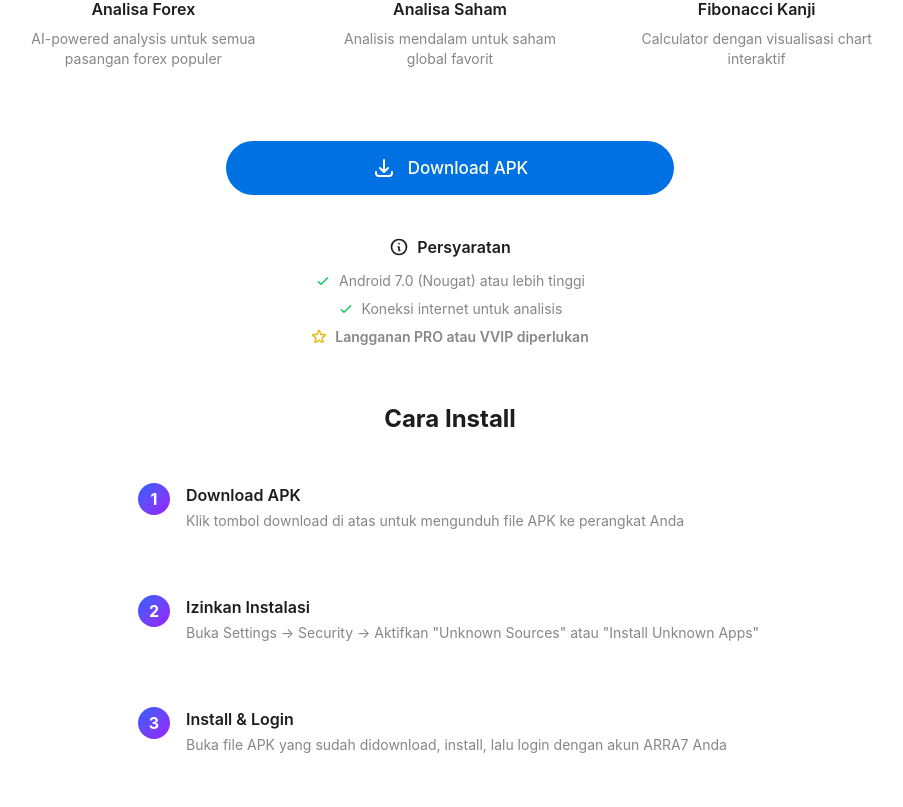
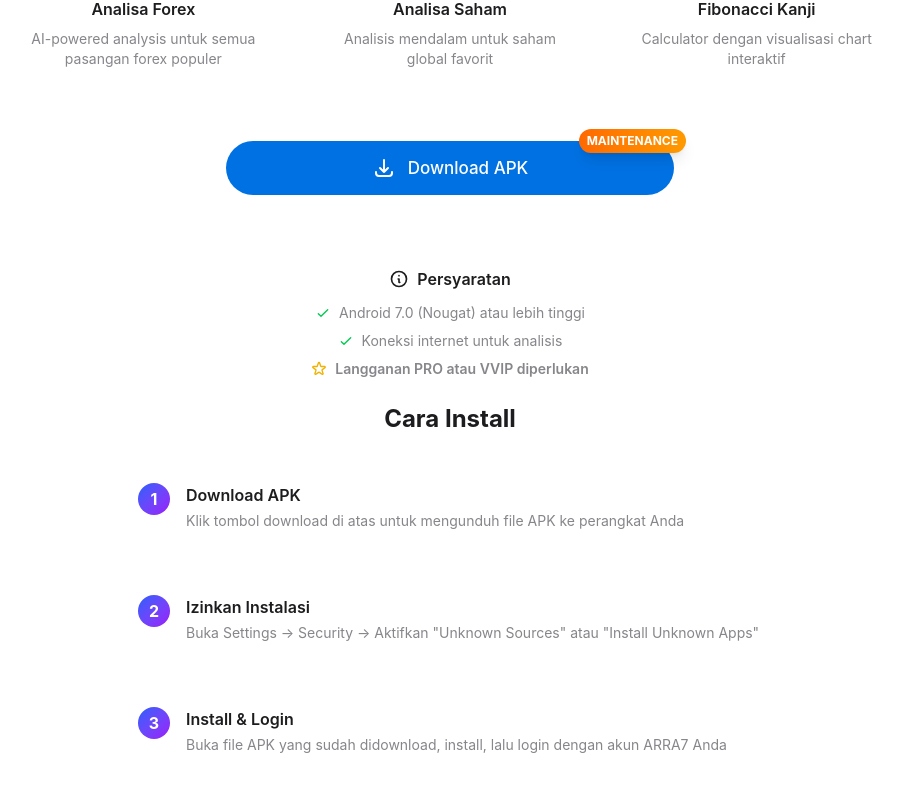
Before and after one commit to arra7trader/arra7-app, a Next.js app: page /download-app in a window 1280 px wide. Shown: the part 873-1680 px from the top of the page, without its empty margins (190-1093 px from the left). Built offline with nearby package versions, Linux system fonts and the light colour scheme; no server answers.

Commit message:
feat: add maintenance mode to android download buttons only

```diff
--- a/src/app/download-app/page.tsx
+++ b/src/app/download-app/page.tsx
@@ -1,6 +1,12 @@
+'use client';
+
 import Link from 'next/link';
+import { useState } from 'react';
+import MaintenanceModal from '@/components/MaintenanceModal';
 
 export default function DownloadAppPage() {
+    const [maintenanceModal, setMaintenanceModal] = useState({ isOpen: false, featureName: '' });
+
     return (
         <div className="min-h-screen bg-[var(--bg-primary)] pt-20">
             <div className="container-apple section-padding">
@@ -97,20 +103,21 @@
 
                 {/* Download Section */}
                 <div className="max-w-md mx-auto text-center mb-8">
-                    <a
-                        href="/downloads/arra7-v1.0.2.apk"
-                        download
-                        className="block"
+                    <button
+                        onClick={() => setMaintenanceModal({ isOpen: true, featureName: 'Download Android APK' })}
+                        className="btn-primary w-full text-lg py-4 px-8 mb-4 relative group"
                     >
-                        <button className="btn-primary w-full text-lg py-4 px-8 mb-4">
                         <span className="flex items-center justify-center gap-3">
                             <svg className="w-6 h-6" fill="none" viewBox="0 0 24 24" stroke="currentColor">
                                 <path strokeLinecap="round" strokeLinejoin="round" strokeWidth={2} d="M4 16v1a3 3 0 003 3h10a3 3 0 003-3v-1m-4-4l-4 4m0 0l-4-4m4 4V4" />
                             </svg>
                             <span>Download APK</span>
                         </span>
+                        <span className="absolute -top-3 -right-3 bg-gradient-to-r from-orange-500 to-amber-500 text-white text-xs font-bold px-2 py-1 rounded-full shadow-lg transform group-hover:scale-110 transition-transform">
+                            MAINTENANCE
+                        </span>
                     </button>
-                    </a>
+                </div>
 
                 {/* Requirements */}
                 <div className="card-glass p-6">
@@ -237,7 +244,11 @@
                     </button>
                 </Link>
             </div>
-            </div>
+            <MaintenanceModal
+                isOpen={maintenanceModal.isOpen}
+                onClose={() => setMaintenanceModal({ isOpen: false, featureName: '' })}
+                featureName={maintenanceModal.featureName}
+            />
         </div>
     );
 }
--- a/src/components/home/DownloadAppSection.tsx
+++ b/src/components/home/DownloadAppSection.tsx
@@ -2,10 +2,14 @@
 
 import { motion } from 'framer-motion';
 import Link from 'next/link';
-import { ArrowRightIcon } from '@/components/PremiumIcons';
+import { useState } from 'react'; import { ArrowRightIcon } from '@/components/PremiumIcons';
+import MaintenanceModal from '@/components/MaintenanceModal';
 
 export default function DownloadAppSection() {
+    const [maintenanceModal, setMaintenanceModal] = useState({ isOpen: false, featureName: '' });
+
     return (
+        <>
             <section className="section-padding overflow-hidden relative">
                 {/* Background Decorations */}
                 <div className="absolute inset-0 pointer-events-none">
@@ -51,19 +55,15 @@
                                 </div>
 
                                 <div className="flex flex-col sm:flex-row gap-4 justify-center lg:justify-start">
-                                <Link href="/download/android">
+                                    {/* Android Button - MAINTENANCE MODE */}
                                     <button
-                                        onClick={() => {
-                                            // Track download
-                                            fetch('/api/user/track-download', { method: 'POST' });
-                                        }}
-                                        className="btn-primary bg-gradient-to-r from-amber-500 to-orange-600 border-none shadow-lg shadow-amber-500/20 px-8 py-4 text-lg group w-full sm:w-auto flex items-center justify-center"
+                                        onClick={() => setMaintenanceModal({ isOpen: true, featureName: 'Download Android' })}
+                                        className="btn-primary bg-gradient-to-r from-orange-500 to-amber-500 border-none shadow-lg px-8 py-4 text-lg group w-full sm:w-auto flex items-center justify-center relative"
                                     >
                                         <img src="/images/android-logo.png" alt="Android" className="w-6 h-6 mr-2 object-contain invert brightness-0" />
                                         Download Android
-                                        <ArrowRightIcon className="ml-2 group-hover:translate-x-1 transition-transform" size="sm" />
+                                        <span className="ml-2 text-xs bg-white/20 px-2 py-0.5 rounded-full">MAINTENANCE</span>
                                     </button>
-                                </Link>
 
                                     <Link href="/download/ios">
                                         <button className="btn-secondary px-8 py-4 text-lg w-full sm:w-auto hover:bg-white/50 backdrop-blur-sm flex items-center justify-center">
@@ -149,6 +149,14 @@
                         </motion.div>
                     </div>
                 </div>
-        </section>
+
+            </section >
+
+            <MaintenanceModal
+                isOpen={maintenanceModal.isOpen}
+                onClose={() => setMaintenanceModal({ isOpen: false, featureName: '' })}
+                featureName={maintenanceModal.featureName}
+            />
+        </>
     );
 }
```
Lines whose indentation alone changed are shown as unchanged.
